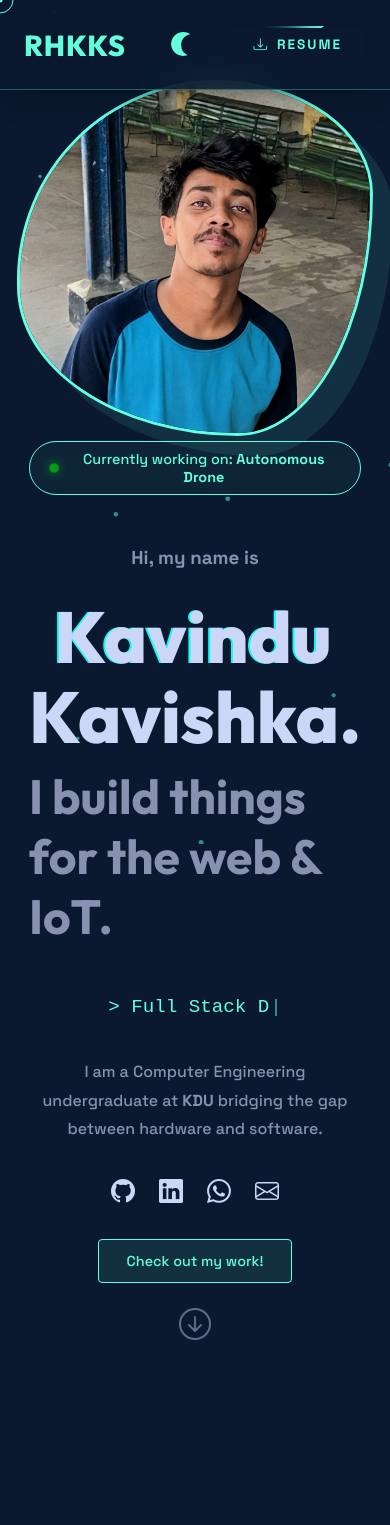
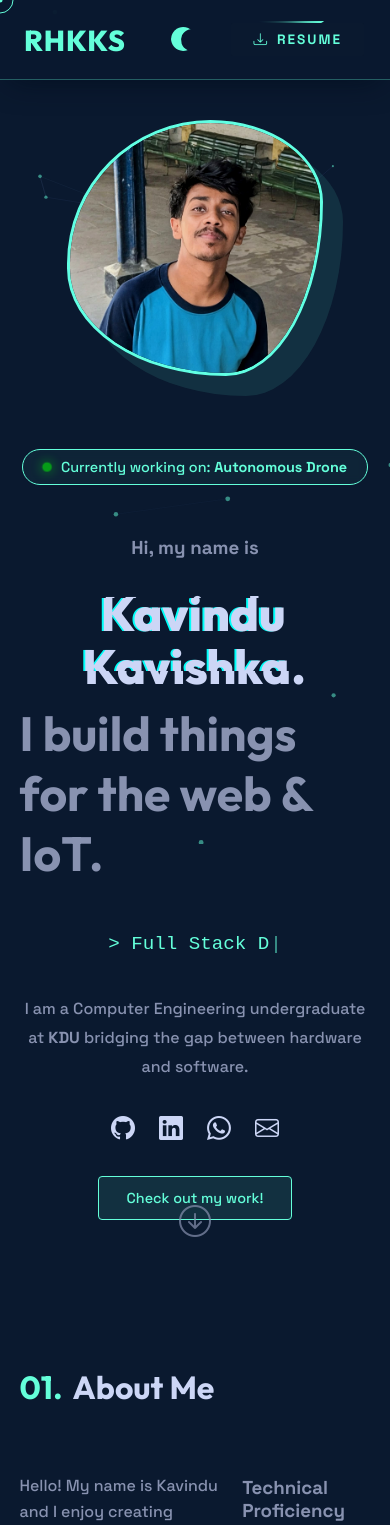
Before and after one commit to Kavindu379/kavindu-portfolio, a React (Vite) app: page / in a window 390 px wide. Shown: the top 1525 px of the page. Built offline with nearby package versions, Linux system fonts and the light colour scheme.

Commit message:
Update site content

```diff
--- a/src/index.css
+++ b/src/index.css
@@ -607,3 +607,111 @@ body.light-mode .sun-moon-icon::before {
   -webkit-text-fill-color: #ffffff !important;
   transition: background-color 5000s ease-in-out 0s;
 }
+/* ========================================= */
+/* MOBILE OPTIMIZATION (MEDIA QUERIES)       */
+/* ========================================= */
+
+@media (max-width: 900px) {
+  /* 1. NAVBAR - Adjust padding and hide text links */
+  nav {
+    padding: 0 1.5rem;
+    height: 80px;
+  }
+
+  .nav-links {
+    display: none; /* Hides the "01. Home" links on mobile */
+  }
+
+  .nav-buttons-group {
+    border-left: none;
+    padding-left: 0;
+  }
+
+  /* 2. HERO - Stack text and image vertically */
+  .hero {
+    flex-direction: column-reverse;
+    text-align: center;
+    justify-content: center;
+    padding-top: 120px;
+    gap: 3rem;
+  }
+
+  .hero-img {
+    justify-content: center;
+    width: 100%;
+  }
+
+  .profile-pic {
+    width: 250px;
+    height: 250px;
+    margin-bottom: 20px;
+  }
+
+  .hero h1 {
+    font-size: 3rem;
+  }
+
+  .hero h2 {
+    font-size: 2rem;
+  }
+
+  /* 3. GRID - Single Column for Projects & Services */
+  .grid {
+    grid-template-columns: 1fr;
+  }
+
+  /* 4. FOOTER - Stack Columns */
+  .footer-container {
+    grid-template-columns: 1fr;
+    text-align: center;
+    gap: 2rem;
+  }
+
+  .footer-big-cta h2 {
+    font-size: 3rem;
+  }
+
+  .social-icons {
+    justify-content: center;
+  }
+
+  .footer-bottom {
+    flex-direction: column;
+    gap: 1rem;
+  }
+
+  /* 5. CONTACT - Stack vertically */
+  .contact-container {
+    grid-template-columns: 1fr;
+  }
+
+  /* 6. TIMELINE - Force everything to the left */
+  .timeline::after {
+    left: 31px;
+  }
+
+  .timeline-item {
+    width: 100%;
+    padding-left: 70px;
+    padding-right: 25px;
+  }
+
+  .timeline-item.left, .timeline-item.right {
+    left: 0;
+    text-align: left;
+  }
+
+  .timeline-item.left .timeline-dot, .timeline-item.right .timeline-dot {
+    left: 21px;
+    right: auto;
+  }
+
+  .timeline-item.left .timeline-content::after, .timeline-item.right .timeline-content::after {
+    left: -10px;
+    right: auto;
+  }
+
+  /* 7. GENERAL ADJUSTMENTS */
+  h2 { font-size: 2rem; }
+  section { padding: 60px 5%; }
+}
```
